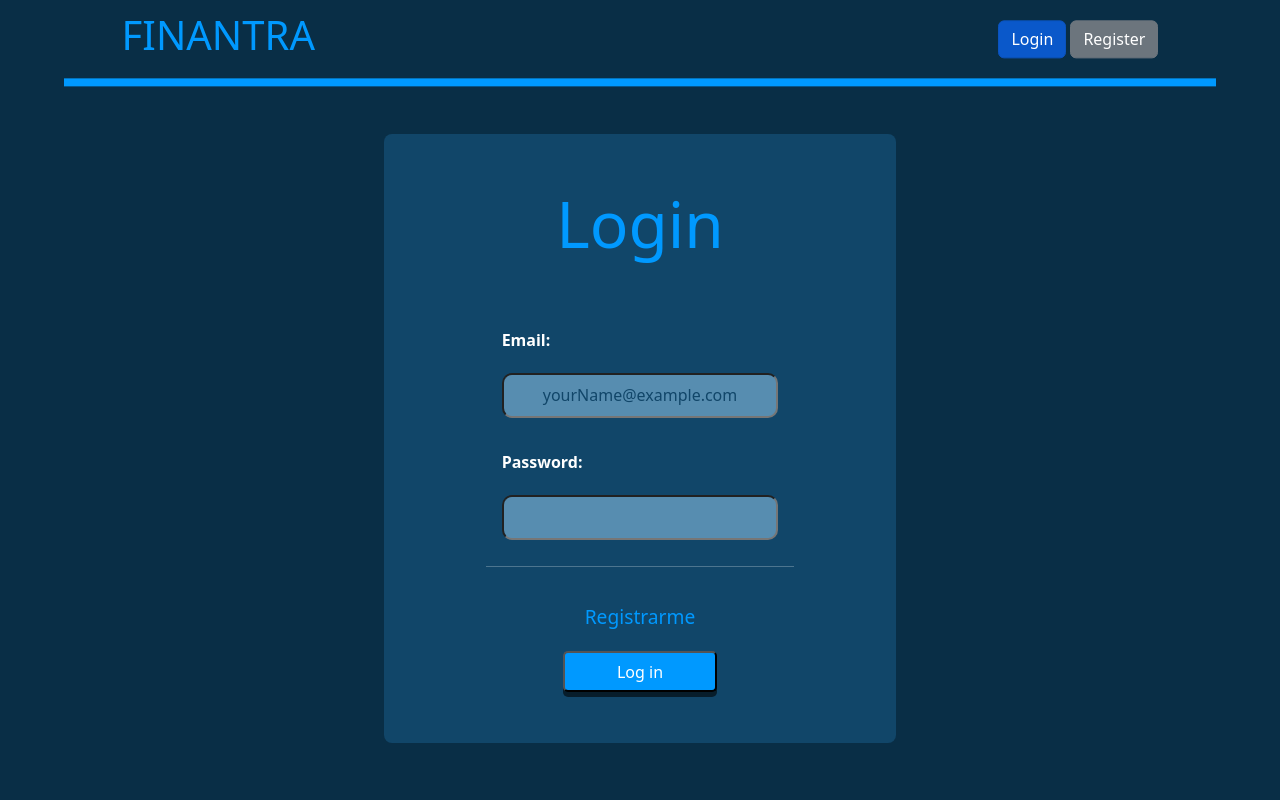
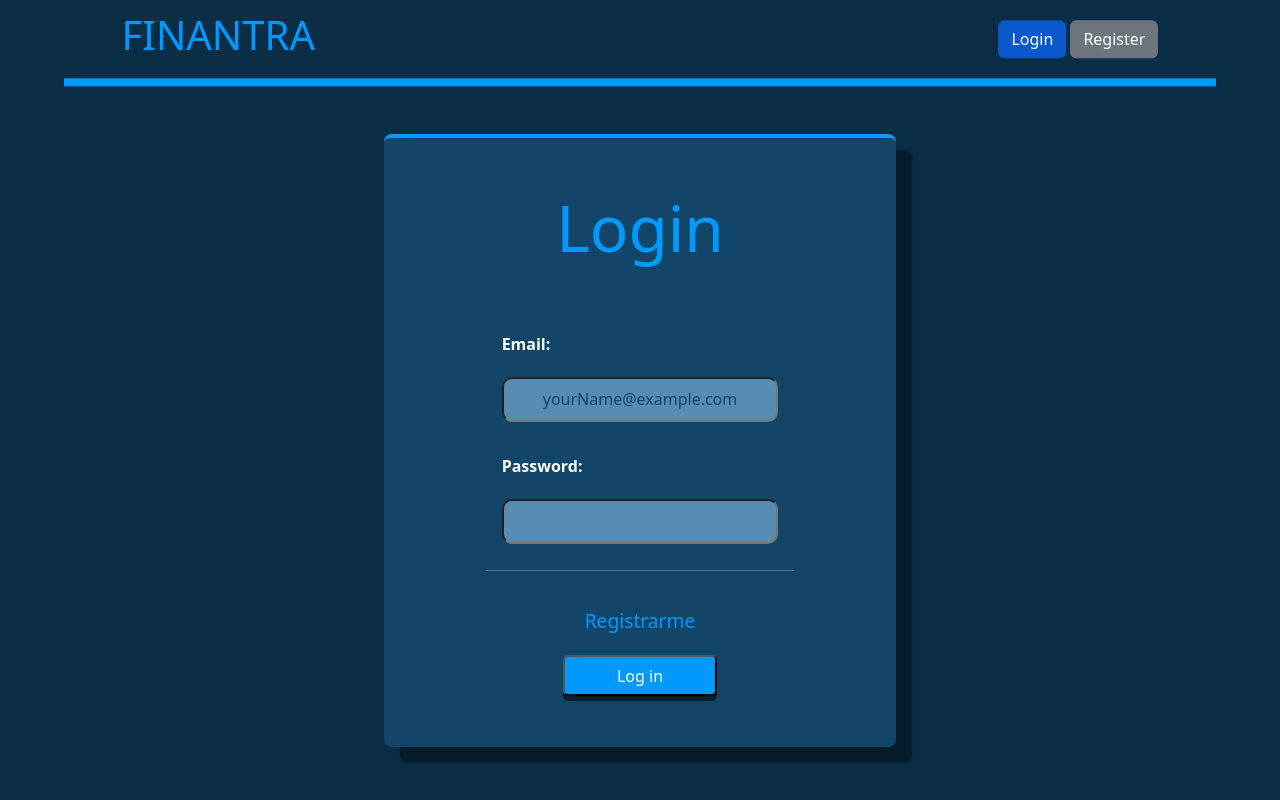
Before and after one commit to drecioa/angular-Finantra-bachata, an Angular app in the folder Finantra/: page /auth/login in a window 1280 px wide. Built offline with nearby package versions, Linux system fonts and the light colour scheme.

Commit message:
estilado login

```diff
--- a/Finantra/src/components/login/login.component.css
+++ b/Finantra/src/components/login/login.component.css
@@ -15,6 +15,8 @@ p{
     margin: 0;
 }
 form{
+    box-shadow: 1em 1em 2px rgba(0, 0, 0, 0.372);
+    border-top: .25em solid #09f;
     min-width: 50%;
     max-width: max-content;
     height: max-content;
```
